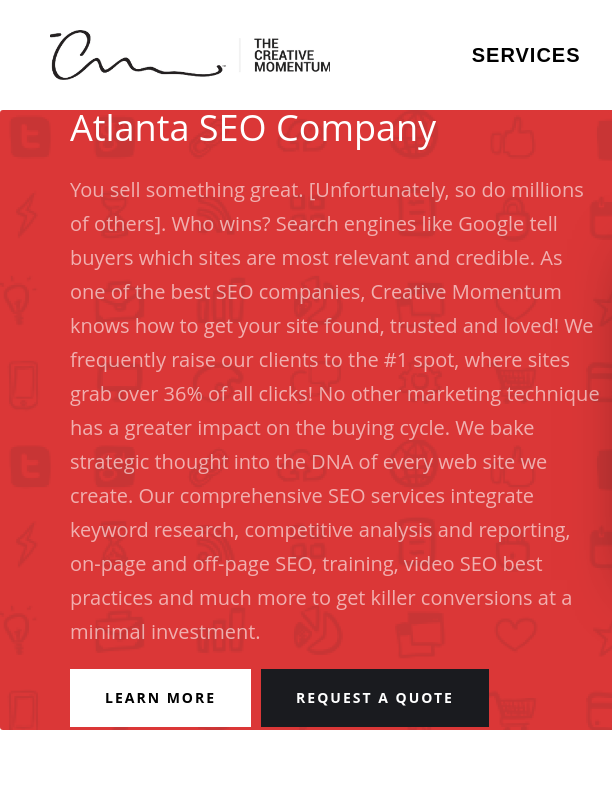
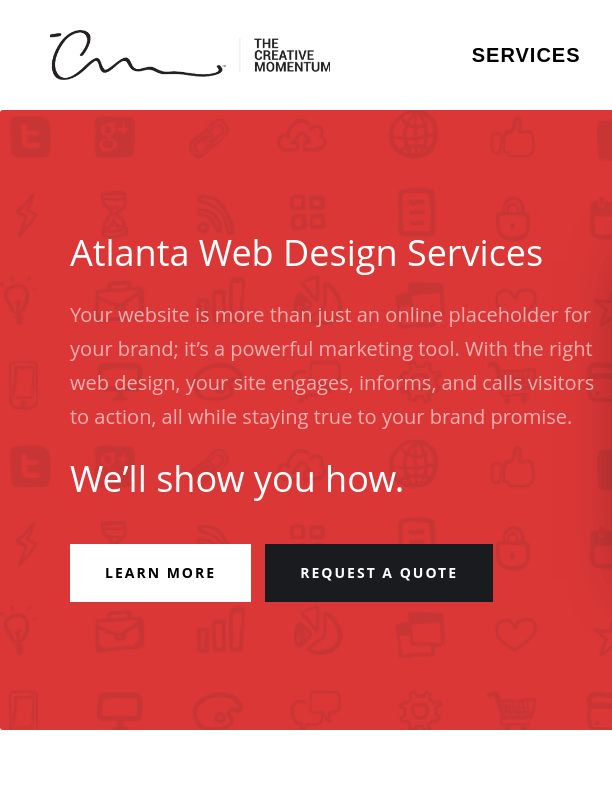
Before and after one commit to stewartwork/tcm-LP-Design, a plain HTML site: page index.html in a window 1280 px wide. Shown: the top 800 px of the page, 0-612 px from the left. Drawn offline with nearby package versions, Linux system fonts and the light colour scheme; a script that the page names is missing.

Commit message:
redo hero

```diff
--- a/index.html
+++ b/index.html
@@ -21,9 +21,11 @@
     </script>
     <!-- [if lt IE 9]><script src="https://cdnjs.cloudflare.com/ajax/libs/html5shiv/3.7.3/html5shiv.min.js" type="text/javascript"></script><![endif] -->
     <script type="text/javascript">
-    ! function(o, c) { var n = c.documentElement,
+    ! function(o, c) {
+        var n = c.documentElement,
             t = " w-mod-";
-        n.className += t + "js", ("ontouchstart" in o || o.DocumentTouch && c instanceof DocumentTouch) && (n.className += t + "touch") }(window, document);
+        n.className += t + "js", ("ontouchstart" in o || o.DocumentTouch && c instanceof DocumentTouch) && (n.className += t + "touch")
+    }(window, document);
     </script>
     <link href="images/favicon.ico" rel="shortcut icon" type="image/x-icon">
     <link href="images/webclip.png" rel="apple-touch-icon">
@@ -42,18 +44,21 @@
         </div>
     </div>
     <div>
-        <div class="hero green">
+        <div class="hero">
             <div class="container-flex w-container">
                 <div class="hero-copy cc-homepage">
-                    <div class="heading-jumbo-small">Atlanta SEO Company</div>
-                    <div class="paragraph-bigger cc-bigger-white-light left">You sell something great. [Unfortunately, so do millions of others]. Who wins? Search engines like Google tell buyers which sites are most relevant and credible. As one of the best SEO companies, Creative Momentum knows how to get your site found, trusted and loved! We frequently raise our clients to the #1 spot, where sites grab over 36% of all clicks! No other marketing technique has a greater impact on the buying cycle. We bake strategic thought into the DNA of every web site we create. Our comprehensive SEO services integrate keyword research, competitive analysis and reporting, on-page and off-page SEO, training, video SEO best practices and much more to get killer conversions at a minimal investment.<br></div><a href="https://www.thecreativemomentum.com/discover" target="_blank" class="button cc-jumbo-button cc-jumbo-white w-inline-block">
+                    <div class="heading-jumbo-small">Atlanta Web Design Services</div>
+                    <div class="paragraph-bigger cc-bigger-white-light left">Your website is more than just an online placeholder for your brand; it’s a powerful marketing tool. With the right web design, your site engages, informs, and calls visitors to action, all while staying true to your brand promise.<br></div>
+                    <div class="heading-jumbo-small extrabtm">We’ll show you how.</div>
+                    <a href="https://www.thecreativemomentum.com/discover" target="_blank" class="button cc-jumbo-button cc-jumbo-white w-inline-block">
                         <div>Learn More</div>
-                    </a><a href="https://www.thecreativemomentum.com/quote" target="_blank" class="button cc-jumbo-button left w-inline-block">
+                    </a>
+                    <a href="https://www.thecreativemomentum.com/quote" target="_blank" class="button cc-jumbo-button left w-inline-block">
                         <div>request a quote</div>
                     </a>
                 </div>
                 <div class="vid-holder">
-                    <div style="padding-top:56.17021276595745%" id="w-node-683b59ae59a4-8dbf59e4" class="w-embed-youtubevideo"><iframe src="https://www.youtube.com/embed/2_ktt11BFiE?rel=0&amp;controls=1&amp;autoplay=0&amp;mute=0&amp;start=0" frameborder="0" style="position:absolute;left:0;top:0;width:100%;height:100%;pointer-events:auto" allow="autoplay; encrypted-media" allowfullscreen=""></iframe></div>
+                    <div style="padding-top:56.17021276595745%" id="w-node-683b59ae59a4-4fab303d" class="w-embed-youtubevideo"><iframe src="https://www.youtube.com/embed/2_ktt11BFiE?rel=0&amp;controls=1&amp;autoplay=0&amp;mute=0&amp;start=0" frameborder="0" style="position:absolute;left:0;top:0;width:100%;height:100%;pointer-events:auto" allow="autoplay; encrypted-media" allowfullscreen=""></iframe></div>
                 </div>
             </div>
         </div>
```
